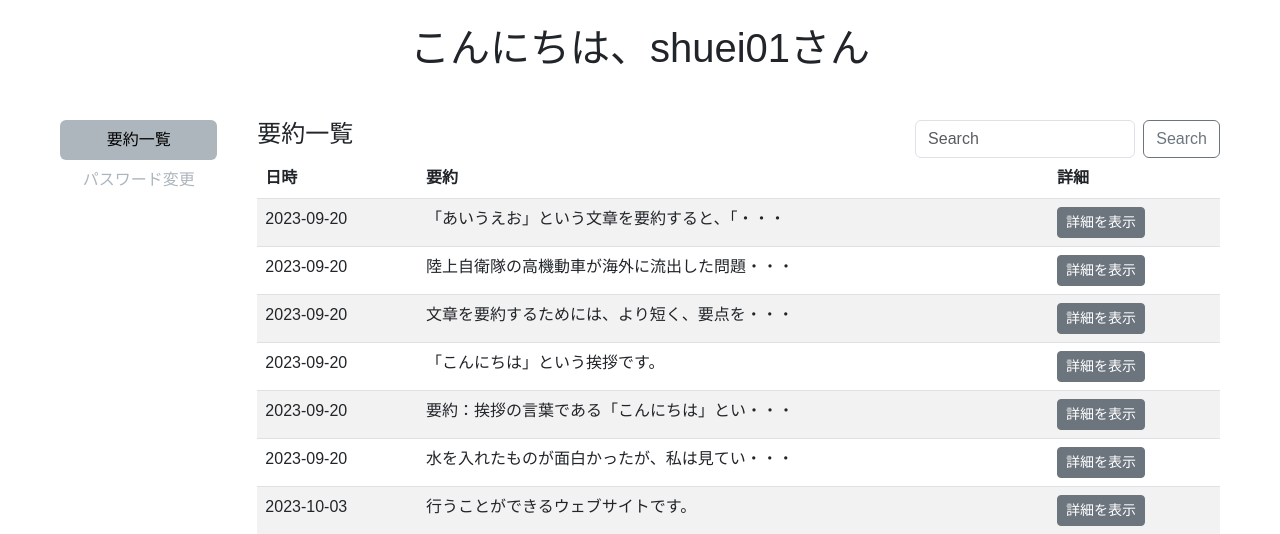
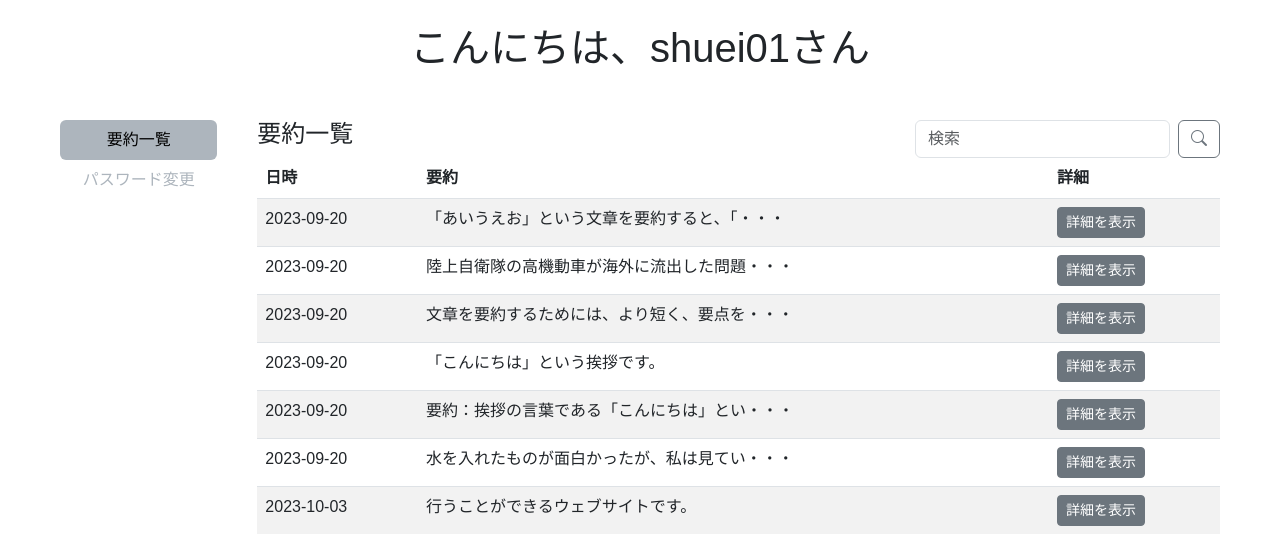
Before and after one commit to s1f10210273/SumGPT, a Django app: page /auth/mypage in a window 1280 px wide. Shown: the part 56-590 px from the top of the page. Run offline with Django 4.2, Linux system fonts and the light colour scheme; a user stored in the database is signed in; data comes from the database, SQL or seed files in the repository.

Commit message:
アイコン追加

```diff
--- a/sumgpt/templates/sumgpt/base.html
+++ b/sumgpt/templates/sumgpt/base.html
@@ -11,6 +11,7 @@
     <!--bootstrapの読み込み-->
     <link href="https://cdn.jsdelivr.net/npm/bootstrap@5.3.0/dist/css/bootstrap.min.css" rel="stylesheet"
         integrity="sha384-9ndCyUaIbzAi2FUVXJi0CjmCapSmO7SnpJef0486qhLnuZ2cdeRhO02iuK6FUUVM" crossorigin="anonymous">
+        <link rel="stylesheet" href="https://cdn.jsdelivr.net/npm/bootstrap-icons@1.11.1/font/bootstrap-icons.css">
         <style>
             @font-face {
                 font-family: 'MyCustomFont';
--- a/sumgpt/templates/sumgpt/base2.html
+++ b/sumgpt/templates/sumgpt/base2.html
@@ -12,6 +12,7 @@
     <!--bootstrapの読み込み-->
     <link href="https://cdn.jsdelivr.net/npm/bootstrap@5.3.0/dist/css/bootstrap.min.css" rel="stylesheet"
         integrity="sha384-9ndCyUaIbzAi2FUVXJi0CjmCapSmO7SnpJef0486qhLnuZ2cdeRhO02iuK6FUUVM" crossorigin="anonymous">
+        <link rel="stylesheet" href="https://cdn.jsdelivr.net/npm/bootstrap-icons@1.11.1/font/bootstrap-icons.css">
         <style>
             @font-face {
                 font-family: 'MyCustomFont';
--- a/sumgpt/templates/sumgpt/mypage.html
+++ b/sumgpt/templates/sumgpt/mypage.html
@@ -33,8 +33,8 @@ Mypage
                             </div>
                             <div class="col-4">
                                 <form method="get" role="search" class="d-flex">
-                                    <input class="form-control me-2" type="search" name="search_query" placeholder="Search" aria-label="絞り込み">
-                                    <button class="btn btn-outline-secondary" type="submit">Search</button>
+                                    <input class="form-control me-2" type="search" name="search_query" placeholder="検索">
+                                    <button class="btn btn-outline-secondary" type="submit"><i class="bi bi-search"></i></button>
                                 </form>
                             </div>
                         </div>
```
